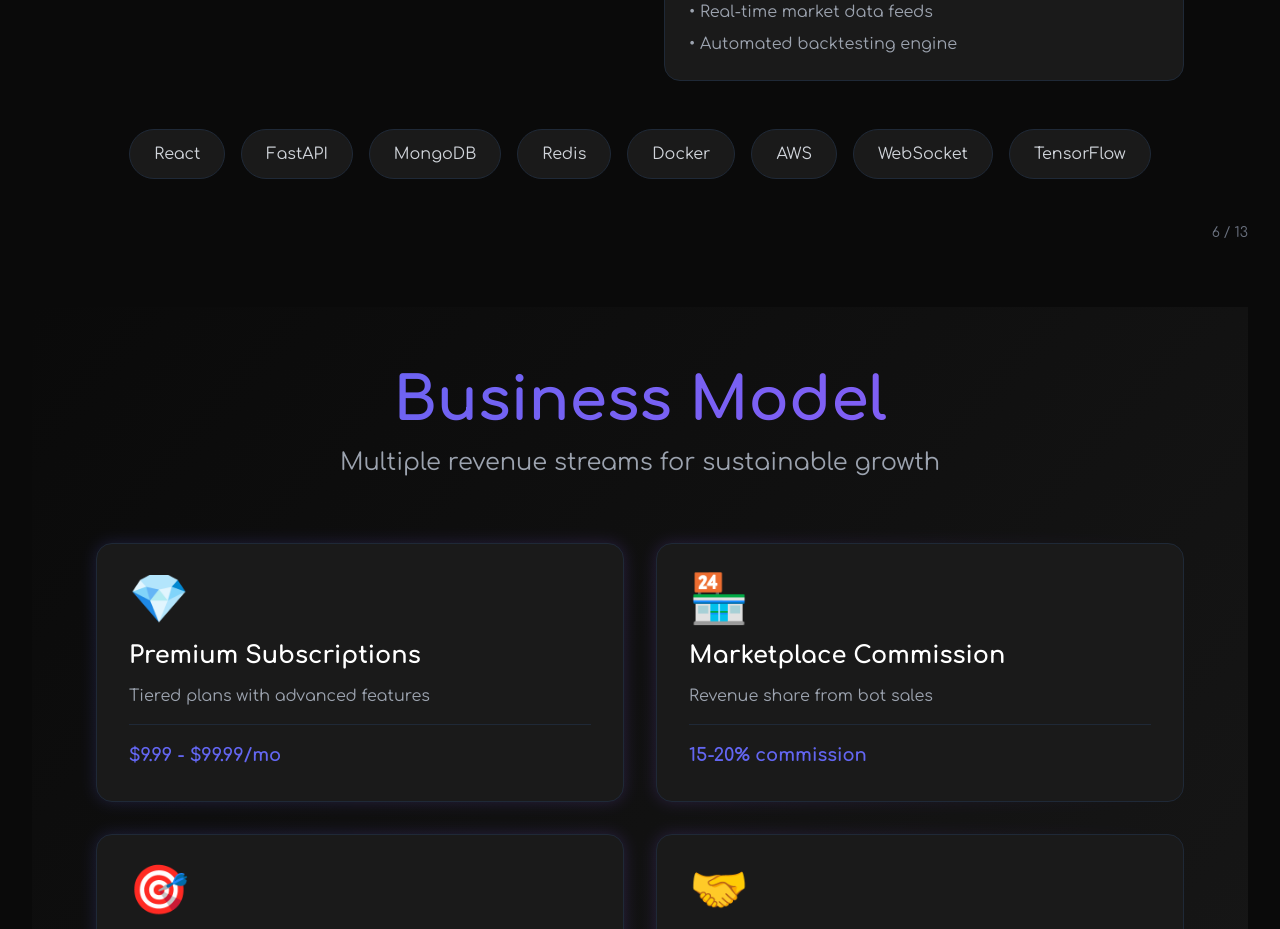
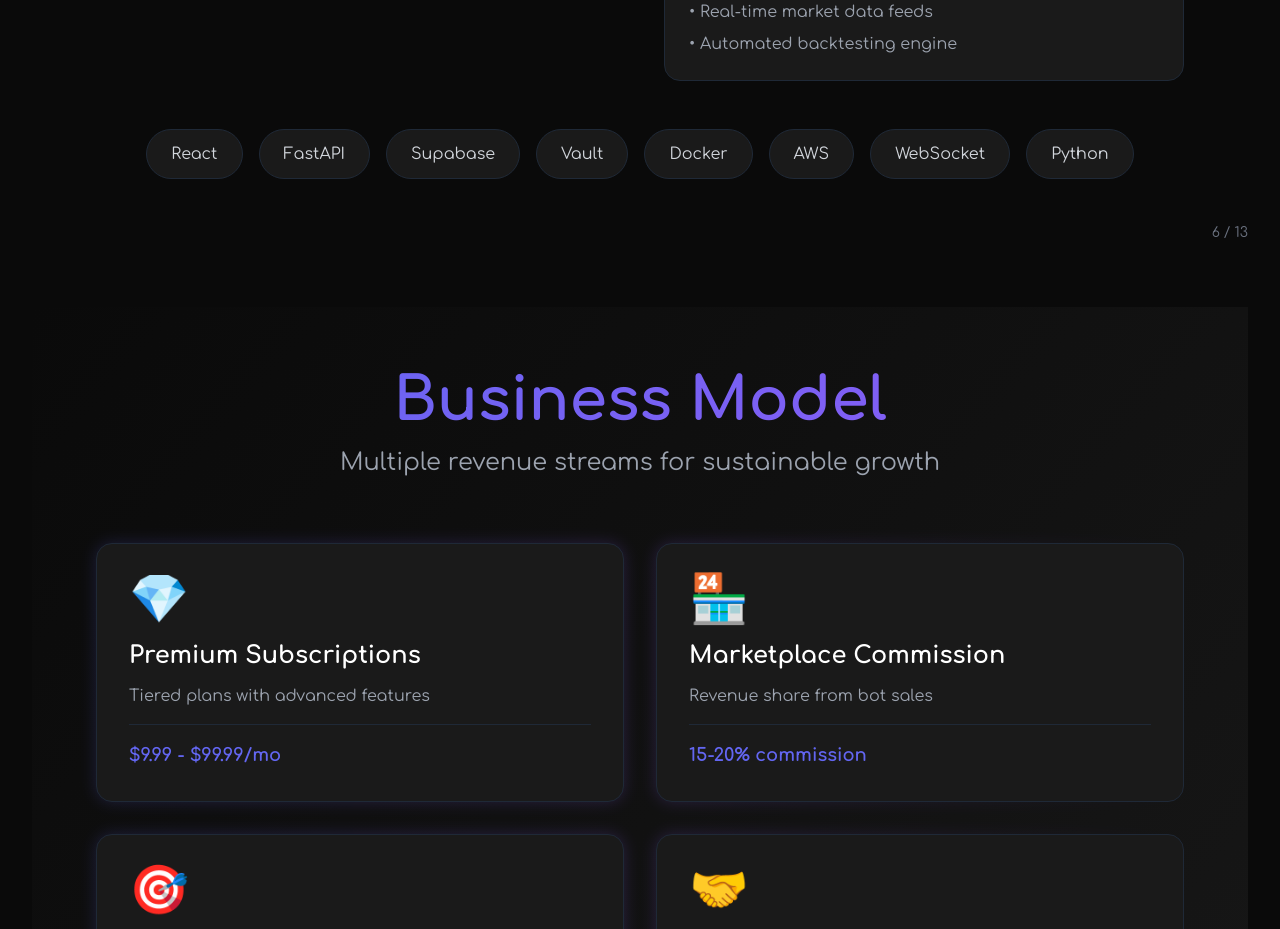
Before and after one commit to kirson21/f01i-pitch-deck, a React (Create React App) app in the folder frontend/: page / in a window 1280 px wide. Shown: the part 6100-7029 px from the top of the page. Built offline with nearby package versions, Linux system fonts and the light colour scheme; the HTML template or start-up script is replaced by a standard one.

Commit message:
auto-commit for 7d32338e-9ed3-45f6-a872-2b73d79f1686

```diff
--- a/frontend/src/slides/TechnologySlide.js
+++ b/frontend/src/slides/TechnologySlide.js
@@ -119,7 +119,7 @@ const TechnologySlide = ({ slideNumber, totalSlides }) => {
           viewport={{ once: true }}
           className="mt-12 flex flex-wrap justify-center gap-4"
         >
-          {['React', 'FastAPI', 'MongoDB', 'Redis', 'Docker', 'AWS', 'WebSocket', 'TensorFlow'].map((tech, index) => (
+          {['React', 'FastAPI', 'Supabase', 'Vault', 'Docker', 'AWS', 'WebSocket', 'Python'].map((tech, index) => (
             <div key={index} className="px-6 py-3 bg-dark-light border border-gray-800 rounded-full text-gray-300 hover:border-primary transition-all">
               {tech}
             </div>
```
